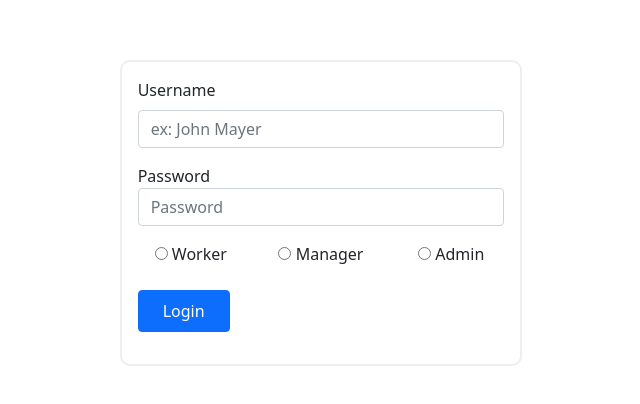
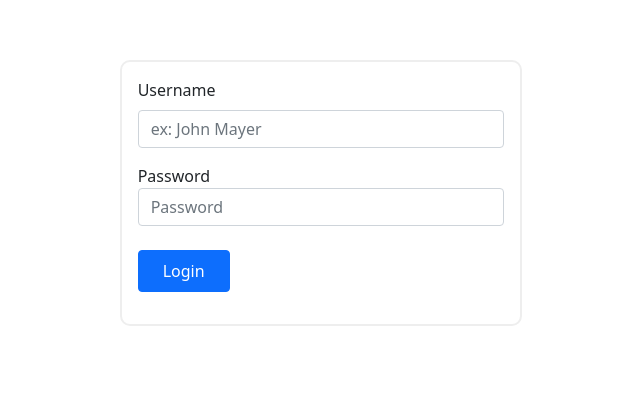
Before and after one commit to hansitharaka/SSD-Frontend, a React (Create React App) app: page / in a window 1280 px wide. Shown: the part 132-536 px from the top of the page, without its empty margins (319-959 px from the left). Built offline with nearby package versions, Linux system fonts and the light colour scheme.

Commit message:
User login with session

```diff
--- a/src/Components/DataService/FrontendDataService.js
+++ b/src/Components/DataService/FrontendDataService.js
@@ -1,12 +1,11 @@
 import axios from 'axios'
 
-const API_URL = 'http://localhost:8080';
+const API_URL = 'https://localhost:8443';
 
 class FrontendDataService {
 
     authenticateUser(data){
         return axios.post(`${API_URL}/user/signin`, data);
-        return true;
     }
 
     sendMessage(message) {
--- a/src/Components/Login.js
+++ b/src/Components/Login.js
@@ -12,7 +12,6 @@ class Login extends Component {
         this.state = {
             username: '',
             password: '',
-            role: '',
             hasLoginFailed: false,
             showSuccessMsg: false
         }
@@ -26,50 +25,51 @@ class Login extends Component {
         )
     }
 
-    loginClicked() {
-        if (this.state.username === '' || this.state.password === '' || this.state.role === '') {
+    loginClicked(event) {
+        event.preventDefault();
+
+        if (this.state.username === '' || this.state.password === '' ) {
             Swal.fire({
                 icon: 'warning',
-                title: 'Fileds cannot be empty',
+                title: 'Fields cannot be empty',
                 background: '#fff',
                 confirmButtonColor: '#3aa2e7',
                 iconColor: '#e0b004'
             })
         } else {
-            const formData = new FormData();
-            formData.append('username', this.state.username)
-            formData.append('password', this.state.password)
 
-            this.props.history.push("/home");
-            AuthenticationService.successfulLogin(this.state.username, this.state.role)
-        //     FrontendDataService.authenticateUser(formData)
-        //         .then(
-        //             response => {
-        //                 if (response.data != null) {
-        //                     if (true) {
-                                // AuthenticationService.successfulLogin(response.data.username, response.data.role)
+            const user = {
+                "username": this.state.username,
+                "password": this.state.password
+            }
 
-        // this.props.history.push("/message")
-        //                     } else {
-        //                         Swal.fire({
-        //                             icon: 'error',
-        //                             title: 'Wrong username or password',
-        //                             background: '#041c3d',
-        //                             iconColor: '#e00404',
-        //                             confirmButtonColor: '#3aa2e7'
-        //                         })
-        //                     }
-        //                 } else {
-        //                     Swal.fire({
-        //                         icon: 'error',
-        //                         title: 'Wrong username or password',
-        //                         background: '#041c3d',
-        //                         iconColor: '#e00404',
-        //                         confirmButtonColor: '#3aa2e7'
-        //                     })
-        //                 }
-        //             }
-        //         )
+            FrontendDataService.authenticateUser(user)
+                .then( res => {
+                    if (res.status === 200 && res.data) {
+                        AuthenticationService.successfulLogin(this.state.username, res.data.role, res.data.token)
+
+                        Swal.fire({
+                            icon: 'success',
+                            title: 'Login successfully',
+                            background: '#fff',
+                            confirmButtonColor: '#7a7a7a',
+                            iconColor: '#479600'
+                        })
+
+                        this.props.history.push("/home");
+                    }
+
+                }).catch( error => {
+                console.log(error);
+
+                Swal.fire({
+                    icon: 'error',
+                    title: 'Login Failed',
+                    background: '#fff',
+                    confirmButtonColor: '#7a7a7a',
+                    iconColor: '#e00404'
+                })
+            })
         }
 
     }
@@ -88,7 +88,7 @@ class Login extends Component {
                                             Username
                                         </label>
                                         <input type="text" name="username" className="form-control" placeholder={"ex: John Mayer"}
-                                            value={this.state.username} required onChange={this.handleChange}/>
+                                               value={this.state.username} required onChange={this.handleChange}/>
                                     </div>
 
                                     <div className={"mb-3"}>
@@ -96,34 +96,7 @@ class Login extends Component {
                                             Password
                                         </label>
                                         <input type="password" name="password" className="form-control" placeholder="Password"
-                                            value={this.state.password} required onChange={this.handleChange}/>
-                                    </div>
-
-                                    <div className={"mb-3 text-center"}>
-                                        <Row>
-                                            <Col xs={4}>
-                                                <div className="radio">
-                                                    <label>
-                                                        <input type="radio" name="role" defaultChecked={this.state.role === "worker"} value="worker" onChange={this.handleChange} /> Worker
-                                                    </label>
-                                                </div>
-                                            </Col>
-                                            <Col xs={4}>
-                                                <div className="radio">
-                                                    <label>
-                                                        <input type="radio" name="role" defaultChecked={this.state.role === "manager"} value="manager" onChange={this.handleChange} /> Manager
-                                                    </label>
-                                                </div>
-                                            </Col>
-                                            <Col xs={4}>
-                                                <div className="radio">
-                                                    <label>
-                                                        <input type="radio" name="role" defaultChecked={this.state.role === "admin"} value="admin" onChange={this.handleChange} /> Admin
-                                                    </label>
-                                                </div>
-                                            </Col>
-                                        </Row>
-
+                                               value={this.state.password} required onChange={this.handleChange}/>
                                     </div>
 
                                     <div className={"mb-3 mt-4"}>
```
